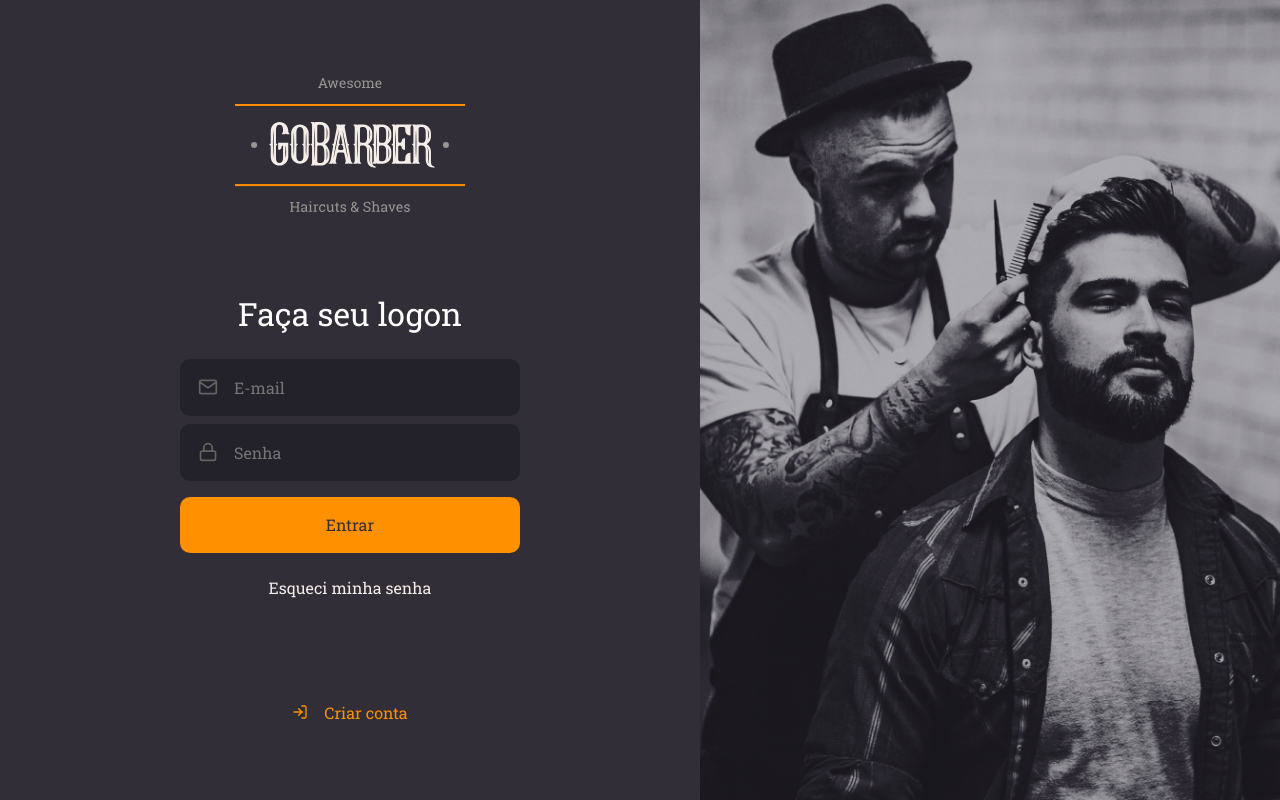
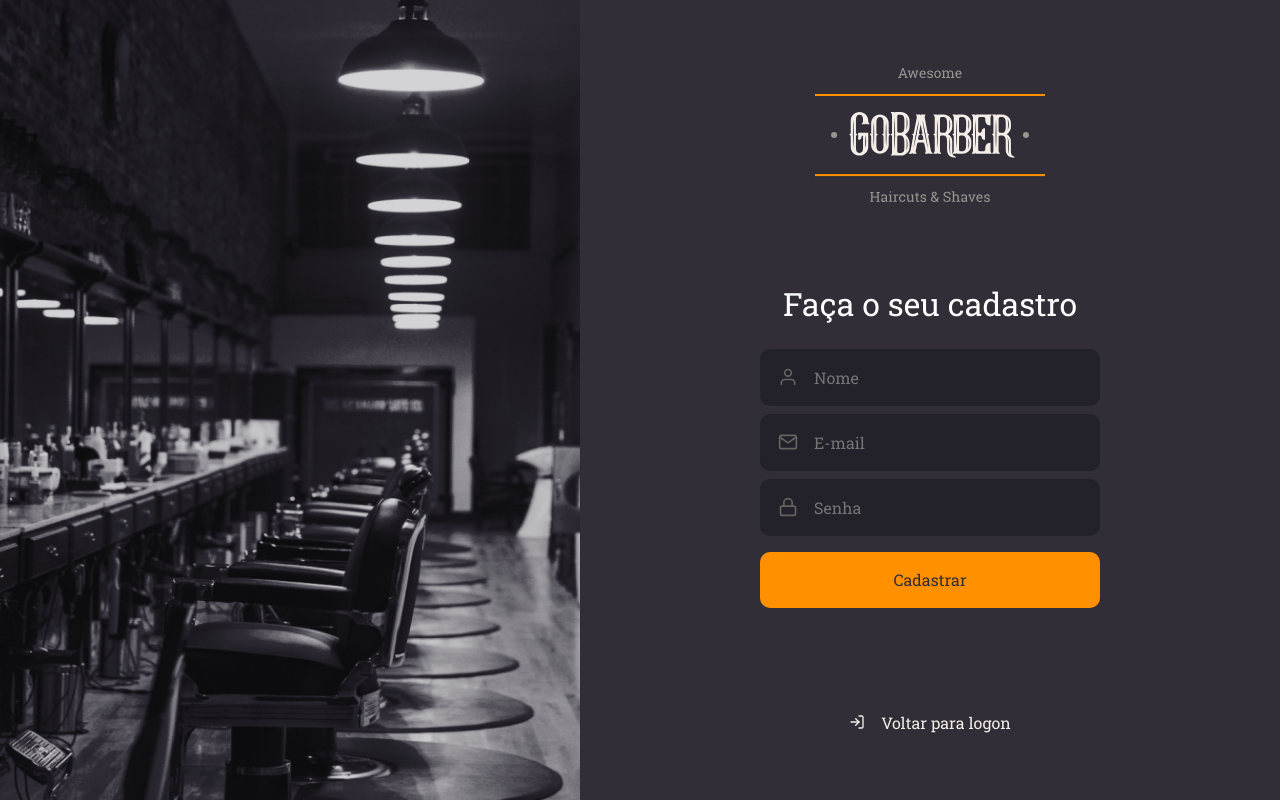
Before and after one commit to thayronFeitosa/06-gobarber-web, a React (Create React App) app: page / in a window 1280 px wide. Built offline with nearby package versions, Linux system fonts and the light colour scheme.

Commit message:
Foi criado a pagina de cadastro de um novo usuario

```diff
--- a/src/App.tsx
+++ b/src/App.tsx
@@ -1,10 +1,11 @@
 import React from 'react';
-import SignIn from './pages/Signin/index';
+// import SignIn from './pages/Signin/index';
+import SignUp from './pages/SignUp/index';
 import GlobalStyle from './styles/glabal';
 
 const App: React.FC = () => (
   <>
-    <SignIn />
+    <SignUp />
     <GlobalStyle />
   </>
 );
--- a/src/components/button/styles.ts
+++ b/src/components/button/styles.ts
@@ -17,6 +17,4 @@
   &:hover {
     background: ${shade(0.2, '#ff9000')};
   }
-
-
 `;
--- /dev/null
+++ b/src/pages/SignUp/index.tsx
@@ -0,0 +1,30 @@
+import React from 'react';
+import { FiLogIn, FiMail, FiUser, FiLock } from 'react-icons/fi';
+import logoImg from '../../assets/logo.svg';
+
+import { Container, Content, Background } from './styles';
+import Button from '../../components/button/index';
+import Input from '../../components/input/index';
+
+const SignUp: React.FC = () => (
+  <Container>
+    <Background />
+    <Content>
+      <img src={logoImg} alt="GoBarber" />
+      <form>
+        <h1>Faça o seu cadastro</h1>
+        <Input name="Name" icon={FiUser} placeholder="Nome" />
+        <Input name="E-mail" icon={FiMail} placeholder="E-mail" />
+        <Input name="password" icon={FiLock} type="password" placeholder="Senha" />
+        <Button type="submit"> Cadastrar </Button>
+      </form>
+      <a href="login">
+        <FiLogIn />
+        Voltar para logon
+      </a>
+
+    </Content>
+  </Container>
+);
+
+export default SignUp;
--- /dev/null
+++ b/src/pages/SignUp/styles.ts
@@ -0,0 +1,68 @@
+import styled from 'styled-components';
+import { shade } from 'polished';
+import signUpBackgroundImage from '../../assets/sign-up-background.png';
+
+export const Container = styled.div`
+  height: 100vh;
+
+  display: flex;
+  align-items: stretch;
+`;
+
+export const Content = styled.div`
+  display: flex;
+  flex-direction: column;
+  align-items: center;
+
+  place-content: center;
+
+  width: 100%;
+  max-width: 700px;
+
+  form {
+    margin: 80px 0;
+    width: 340px;
+    text-align: center;
+
+    h1 {
+      margin-bottom: 24px
+    }
+
+    a {
+      color: #F4EDE8;
+      display: block;
+      margin-top: 24px;
+      text-decoration: none;
+      transition: background-color 0.2s;
+
+      &:hover{
+        color: ${shade(0.2, '#F4EDE8')};
+      }
+
+    }
+
+  }
+  > a {
+      color: #F4EDE8;
+    display: block;
+    margin-top: 24px;
+    text-decoration: none;
+    transition: background-color 0.2s;
+
+    display: flex;
+    align-items: center;
+
+    svg{
+      margin-right:16px;
+    }
+    &:hover {
+      color: ${shade(0.2, '#F4EDE8')};
+    }
+  }
+`;
+
+export const Background = styled.div`
+  flex: 1;
+  background: url(${signUpBackgroundImage}) no-repeat center;
+  background-size: cover;
+`;
```
Also changed, not shown: src/assets/sign-up-background.png (added), 1 other file (tests, documents, lock files or other folders).
